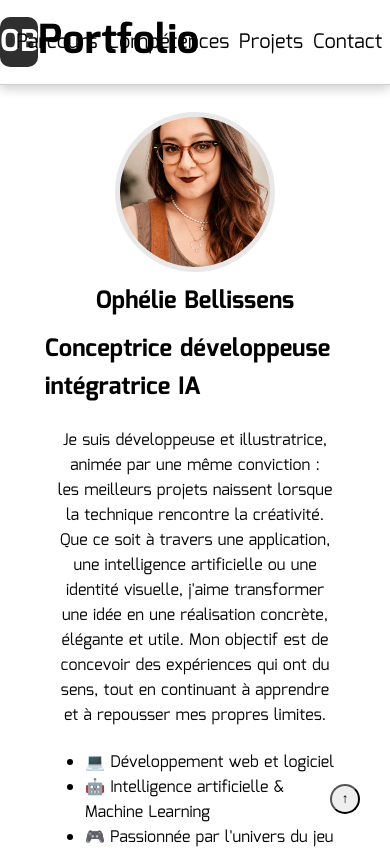
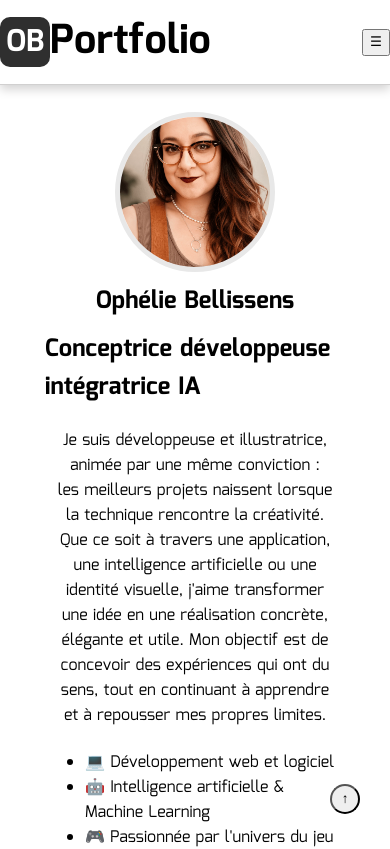
Before and after one commit to Equinoxya/portefolio_dev, a Vue app in the folder portefolio/: page / in a window 390 px wide. Shown: the top 849 px of the page. Built offline with nearby package versions, Linux system fonts and the light colour scheme.

Commit message:
feat: enhance Contact and NavBar components for improved layout and mobile responsiveness

```diff
--- a/portefolio/src/components/Contact.vue
+++ b/portefolio/src/components/Contact.vue
@@ -53,8 +53,9 @@ function envoyer(){
 .formulaire-contact {
     display: flex;
     flex-direction: column;
+    align-items: center;
     gap: 12px;
-    width: 50%;
+    width: 100%;
 }
 
 input, textarea {
@@ -63,6 +64,7 @@ input, textarea {
     border-radius: 8px;
     font-size: 16px;
     outline: none;
+    width: 80%;
 }
 
 textarea {
--- a/portefolio/src/components/NavBar.vue
+++ b/portefolio/src/components/NavBar.vue
@@ -6,7 +6,8 @@
             </div>
             <h1 class="titre">Portfolio</h1>
         </span>
-        <ul class="links">
+        <button class="burger" @click="menuOuvert = !menuOuvert">☰</button>
+        <ul class="links" :class="{ ouvert: menuOuvert }">
             <li><a href="/#parcours">Parcours</a></li>
             <li><a href="/#competences">Compétences</a></li>
             <li><a href="/#projets">Projets</a></li>
@@ -14,7 +15,10 @@
         </ul>
     </nav>
 </template>
-
+<script setup>
+import { ref } from 'vue'
+const menuOuvert = ref(false)
+</script>
 <style scoped>
     .navbar{
     display: flex;
@@ -67,4 +71,38 @@
         text-decoration: none;
         color: black;
     }
+    /* Desktop — état par défaut */
+.burger {
+    display: none;
+}
+
+/* Mobile */
+@media (max-width: 768px) {
+    .plogo{
+        padding: 10px;
+    }
+    h1{
+        font-size: 12px;
+    }
+    .burger {
+        display: block;  /* burger visible */
+    }
+
+    .links {
+        display: none;       /* menu caché par défaut */
+        flex-direction: column;
+        position: absolute;
+        top: 10vh;
+        left: 0;
+        width: 100%;
+        background-color: white;
+        padding: 20px;
+    }
+.logotitle{
+    justify-content: space-around;
+}
+    .links.ouvert {
+        display: flex;  /* menu visible quand ouvert */
+    }
+}
 </style>
```
